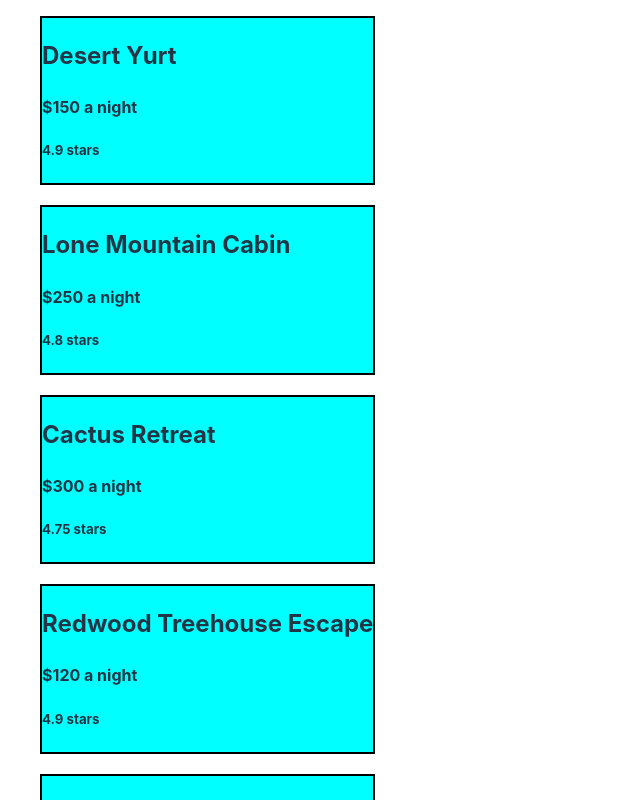
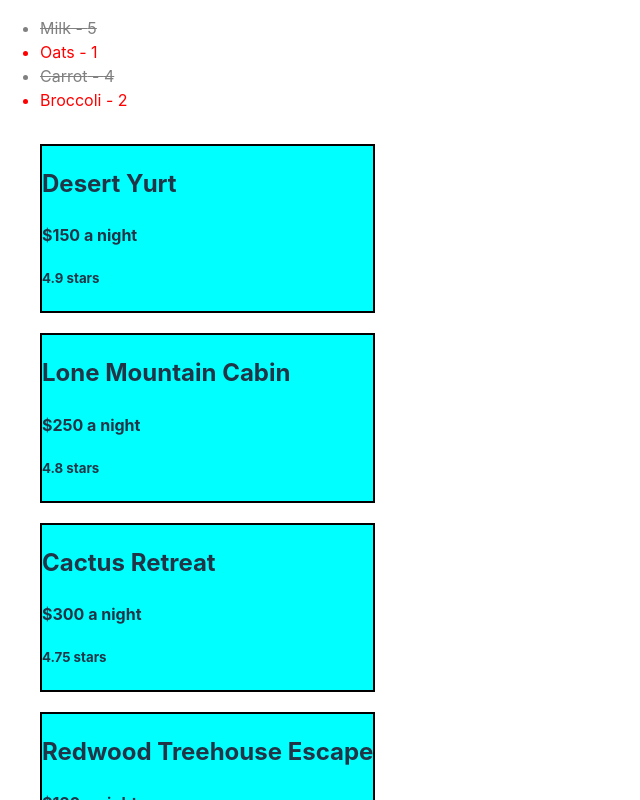
Before and after one commit to asimtimsina/Udemy_fullstack, a React (Vite) app in the folder first-react-project/: page / in a window 1280 px wide. Shown: the top 800 px of the page, without its empty margins (0-640 px from the left). Built offline with nearby package versions, Linux system fonts and the light colour scheme.

Commit message:
625. PropTypes Library Crash Course

```diff
--- a/first-react-project/src/App.jsx
+++ b/first-react-project/src/App.jsx
@@ -49,8 +49,8 @@ function App() {
       <ColorList color={['Red', 'Green', 'Purple', 'Teal']} />
       <ColorList color={['Olive', 'Orangered', 'Red', 'Magenta']} /> */}
 
-      {/* <Slots />
-      <ShoppingList lists={lists} /> */}
+      {/* {/* <Slots />  */}
+      <ShoppingList lists={lists} />
 
       <PropertyList property={properties} />
 
```
Also changed, not shown: first-react-project/src/ShoppingListItem.jsx (+7 -1 lines), first-react-project/notes.txt.
